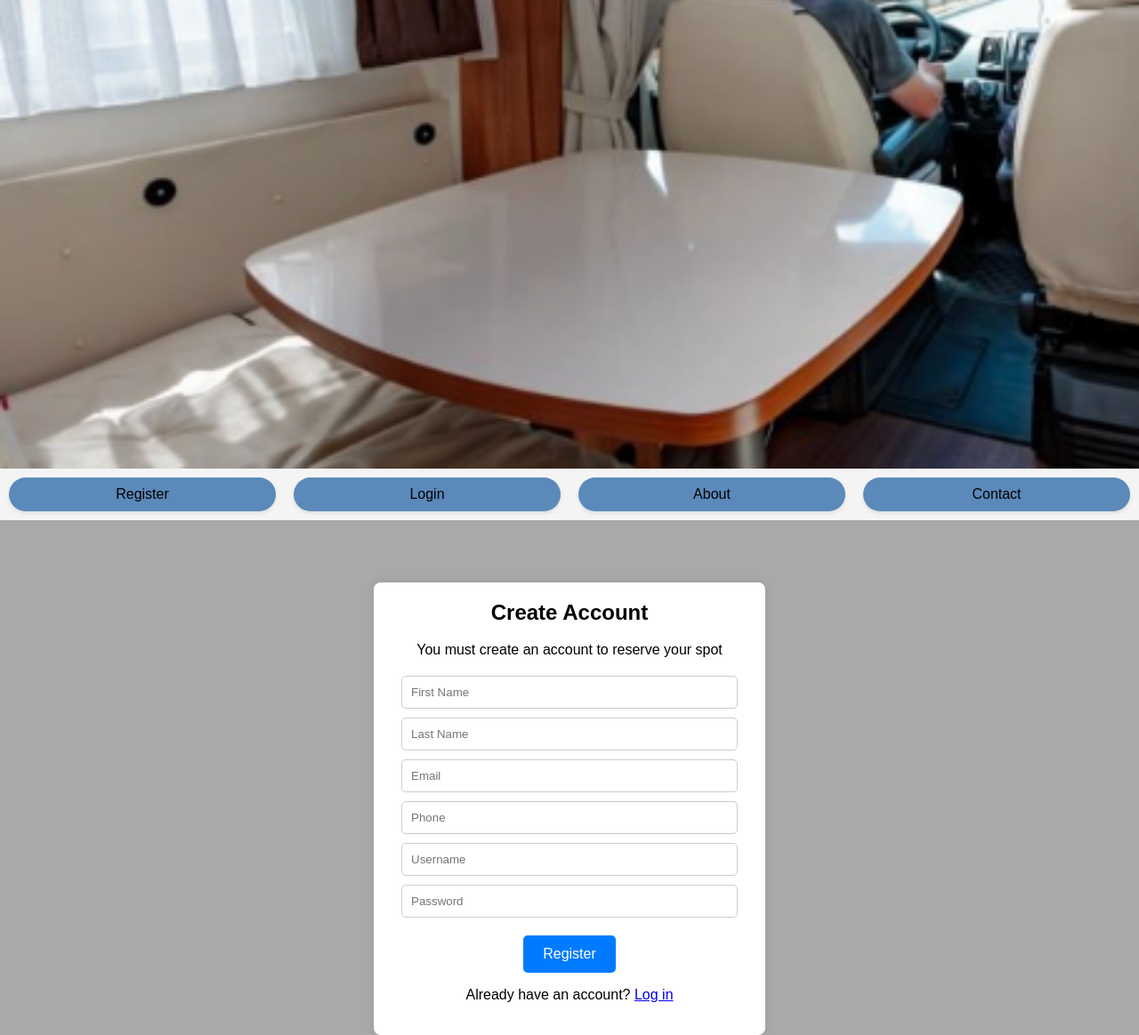
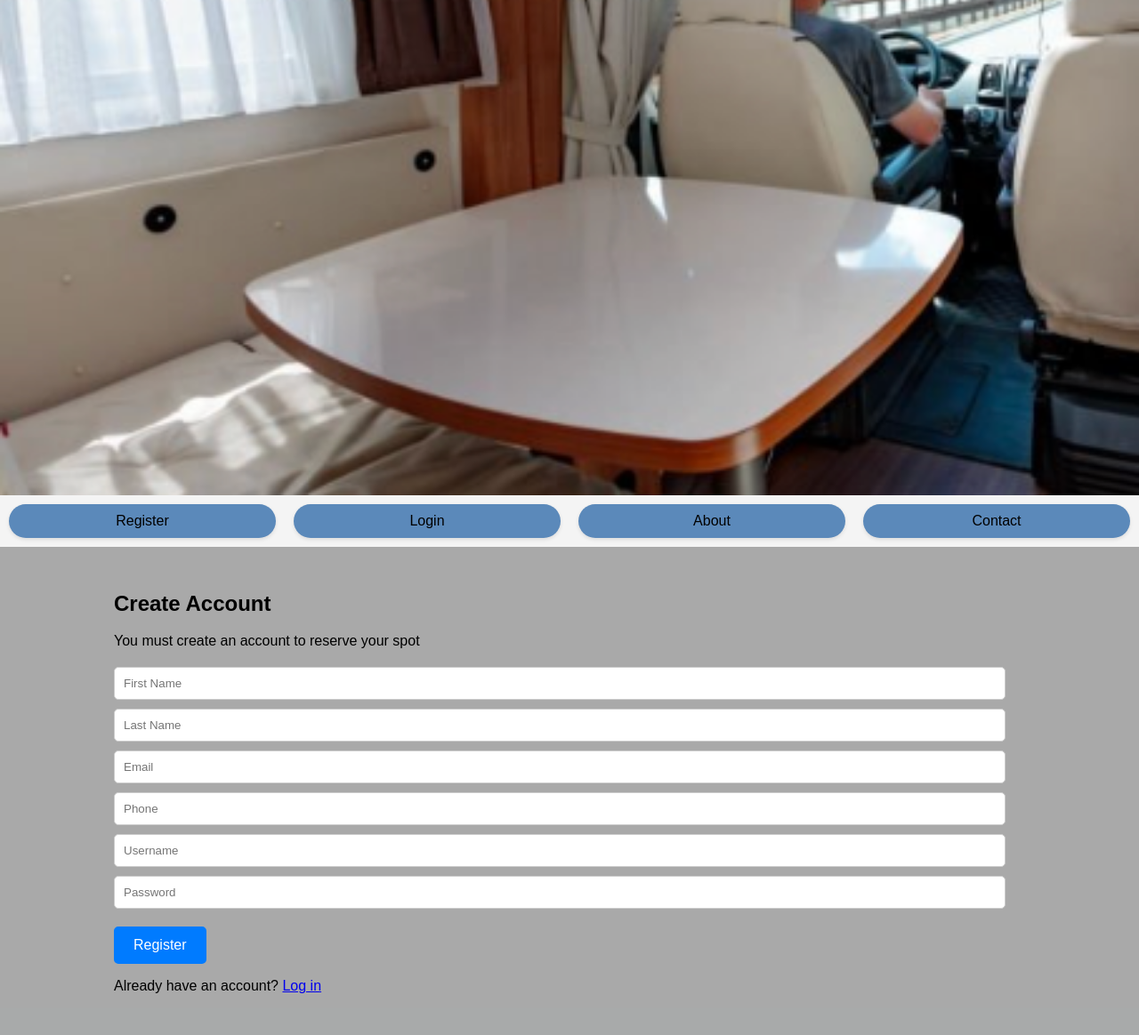
Before and after one commit to dniyomukiza/nearme, a Flask app: page /register in a window 1280 px wide. Shown: the whole page at 89% size. After the commit the page ends 1117 px from the top, so only its background shows below. Run offline with Flask 3, Linux system fonts and the light colour scheme.

Commit message:
fixing css

```diff
--- a/nearme/static/css/login.css
+++ b/nearme/static/css/login.css
@@ -8,7 +8,7 @@ body {
     margin: 0;
     padding: 0;
   }
-
+  /*
   .login-container {
     background-color: #fff;
     padding: 20px;
@@ -18,7 +18,7 @@ body {
     width: 400px;
     max-width: 90%;
     margin-top: 20px;
-  }
+  }*/
 
   h1 {
     margin-top: 0;
--- a/nearme/static/css/reg.css
+++ b/nearme/static/css/reg.css
@@ -8,7 +8,7 @@ body {
     margin: 0;
     padding: 0;
 }
-
+/*
 .register-container {
     background-color: #fff;
     padding: 20px;
@@ -16,9 +16,9 @@ body {
     box-shadow: 0 0 10px rgba(0, 0, 0, 0.1);
     text-align: center;
     width: 400px;
-    max-width: 90%; /* Adjust maximum width for responsiveness */
+    max-width: 90%;
     margin-top: 20px;
-}
+} */
 
 h2 {
     margin-top: 0;
```
